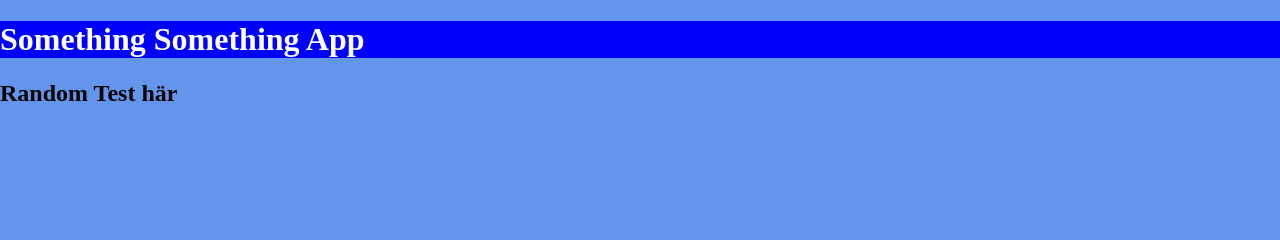
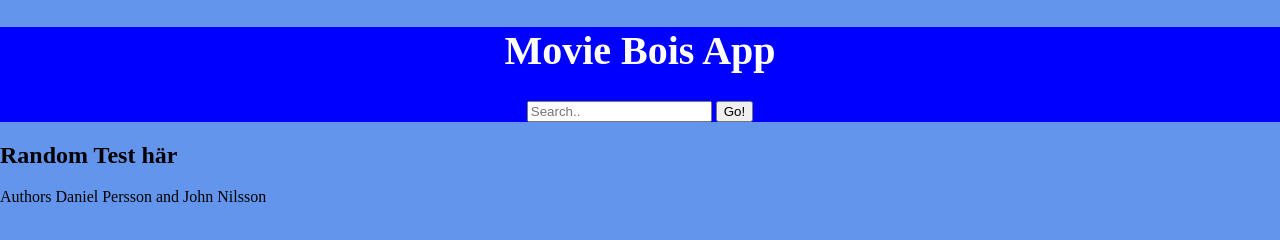
Before and after one commit to Daniel90x/Javascript_Inl-mningsuppgift3_grupp_Daniel_John, a plain HTML site: page index.html in a window 1280 px wide. Drawn offline with Linux system fonts and the light colour scheme.

Commit message:
Lagt in wireframes and fixat lite med header

```diff
--- a/index.html
+++ b/index.html
@@ -4,7 +4,7 @@
         <meta name="author" content="">
         <meta charset="UTF-8"/>
 
-        <title>Javascript Inlämning3</title>
+        <title>Movie Bois</title>
 
             <!--CSS-->
         <link rel="stylesheet" type="text/css" href="mainstyle.css">
@@ -13,7 +13,13 @@
 
     </head>
         <header>
-            <h1>Something Something App</h1>
+            <div id="titleGroup">
+                <h1>Movie Bois App</h1>
+            </div>
+            <div id="searchbarGroup">
+                <input id="searchBar" type="search" placeholder="Search.." name="search">
+                <button id="searchButton" type="go">Go!</button>
+            </div>
         </header>
     <body>
         <main>
@@ -23,7 +29,7 @@
             </div>
 
         </main>
-    <footer>  </footer>
+    <footer> Authors Daniel Persson and John Nilsson </footer>
 
 </body>
 </html>
--- a/mainstyle.css
+++ b/mainstyle.css
@@ -12,7 +12,15 @@ header {
 
 }
 
-h1 {
-color: white;
+#titleGroup {
+    text-align: center;
 
 }
+#searchbarGroup {
+    text-align: center;
+}
+h1 {
+    color: white;
+    font-size: 40px;
+
+}
```
Also changed, not shown: wireframes/first/1.First_Wireframe_Preload.jpg (added), wireframes/first/2.First_Wireframe_Loaded.jpg (added), wireframes/first/3.First_Wireframe_Cannot_Load.jpg (added).
